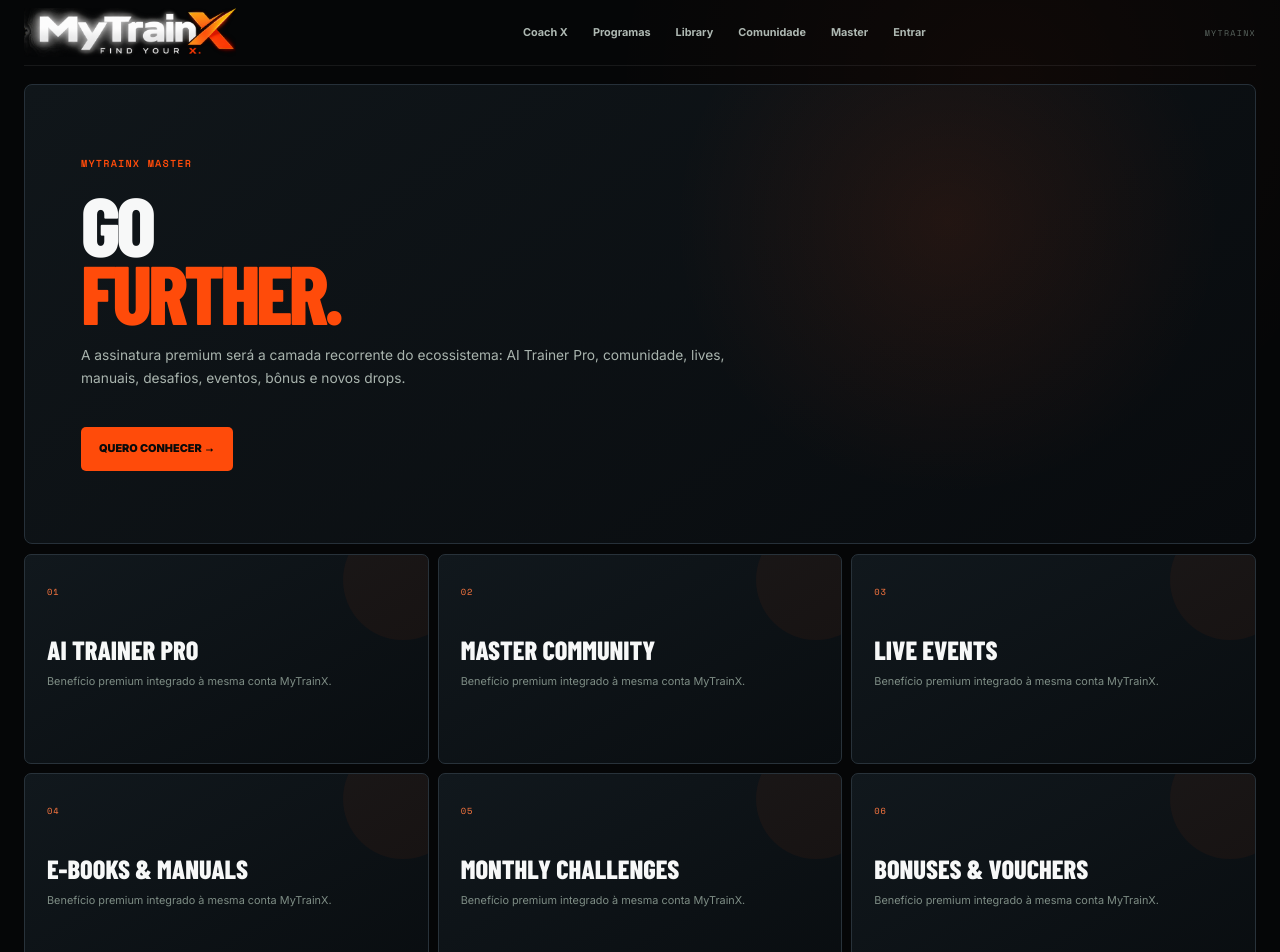
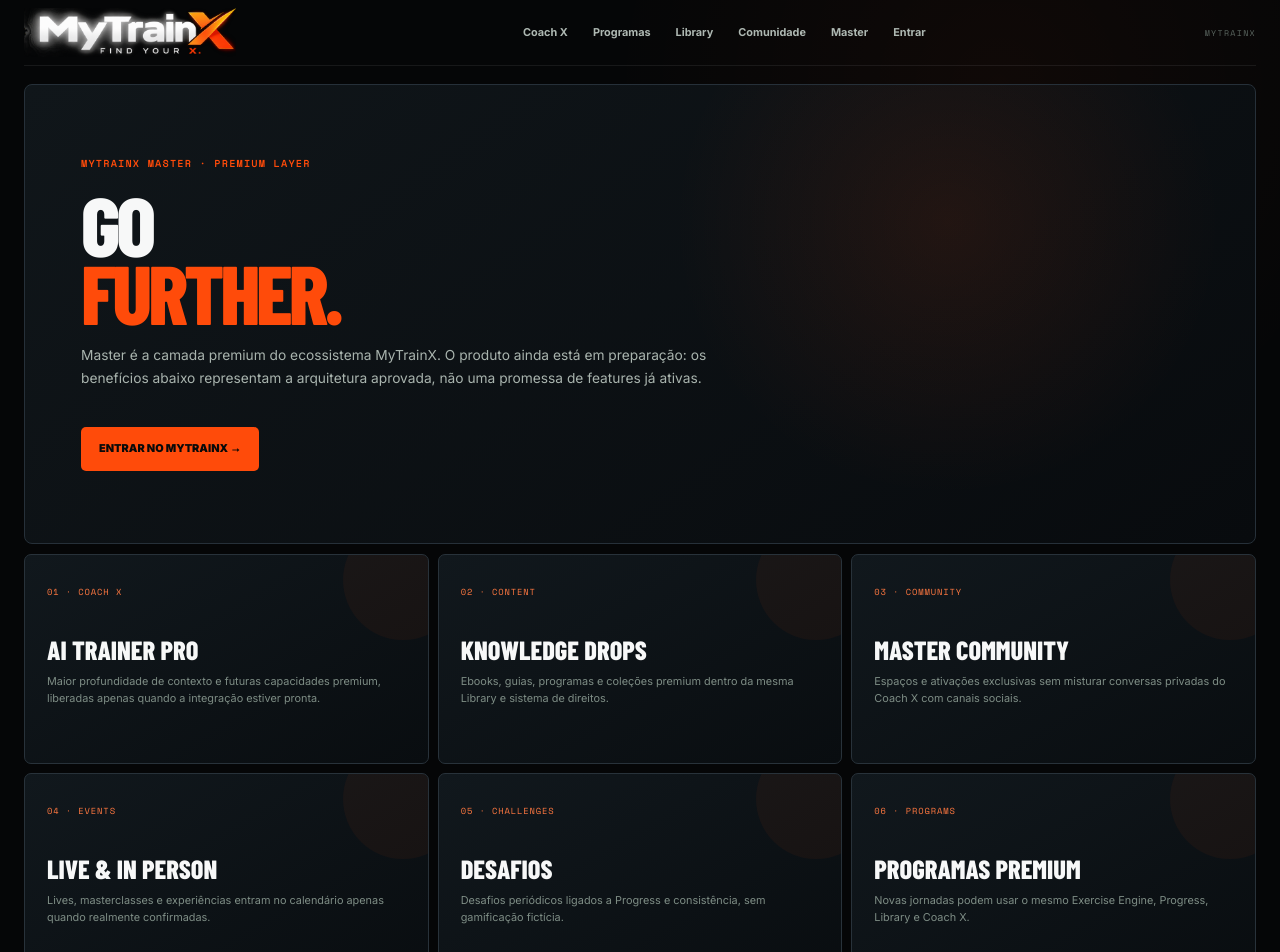
Before and after one commit to mgjexpert/mytrainx-platform, a Next.js app: page /master in a window 1280 px wide. Shown: the top 952 px of the page. Built offline with nearby package versions, Linux system fonts and the light colour scheme.

Commit message:
feat(master): align premium roadmap with truthful Visual V3.1 state

```diff
--- a/app/master/page.tsx
+++ b/app/master/page.tsx
@@ -1,4 +1,31 @@
 import Link from "next/link";
 import { PublicHeader } from "@/components/PublicHeader";
 import styles from "@/components/public-sections.module.css";
-export default function MasterPage(){return <main className={styles.page}><PublicHeader/><section className={styles.hero}><span className={styles.kicker}>MYTRAINX MASTER</span><h1>GO<br/><em>FURTHER.</em></h1><p>A assinatura premium será a camada recorrente do ecossistema: AI Trainer Pro, comunidade, lives, manuais, desafios, eventos, bônus e novos drops.</p><Link className={styles.cta} href="/login">QUERO CONHECER →</Link></section><section className={styles.grid}>{["AI Trainer Pro","Master Community","Live Events","E-books & Manuals","Monthly Challenges","Bonuses & Vouchers"].map((x,i)=><article className={styles.card} key={x}><span>0{i+1}</span><h2>{x}</h2><p>Benefício premium integrado à mesma conta MyTrainX.</p></article>)}</section></main>}
+
+export default function MasterPage(){
+  return (
+    <main className={styles.page}>
+      <PublicHeader/>
+      <section className={styles.hero}>
+        <div className={styles.heroContent}>
+          <span className={styles.kicker}>MYTRAINX MASTER · PREMIUM LAYER</span>
+          <h1>GO<br/><em>FURTHER.</em></h1>
+          <p>
+            Master é a camada premium do ecossistema MyTrainX. O produto ainda está em preparação:
+            os benefícios abaixo representam a arquitetura aprovada, não uma promessa de features
+            já ativas.
+          </p>
+          <Link className={styles.cta} href="/login">ENTRAR NO MYTRAINX →</Link>
+        </div>
+      </section>
+      <section className={styles.grid}>
+        <article className={styles.card}><span>01 · COACH X</span><h2>AI Trainer Pro</h2><p>Maior profundidade de contexto e futuras capacidades premium, liberadas apenas quando a integração estiver pronta.</p></article>
+        <article className={styles.card}><span>02 · CONTENT</span><h2>Knowledge Drops</h2><p>Ebooks, guias, programas e coleções premium dentro da mesma Library e sistema de direitos.</p></article>
+        <article className={styles.card}><span>03 · COMMUNITY</span><h2>Master Community</h2><p>Espaços e ativações exclusivas sem misturar conversas privadas do Coach X com canais sociais.</p></article>
+        <article className={styles.card}><span>04 · EVENTS</span><h2>Live & In Person</h2><p>Lives, masterclasses e experiências entram no calendário apenas quando realmente confirmadas.</p></article>
+        <article className={styles.card}><span>05 · CHALLENGES</span><h2>Desafios</h2><p>Desafios periódicos ligados a Progress e consistência, sem gamificação fictícia.</p></article>
+        <article className={styles.card}><span>06 · PROGRAMS</span><h2>Programas premium</h2><p>Novas jornadas podem usar o mesmo Exercise Engine, Progress, Library e Coach X.</p></article>
+      </section>
+    </main>
+  );
+}
```
